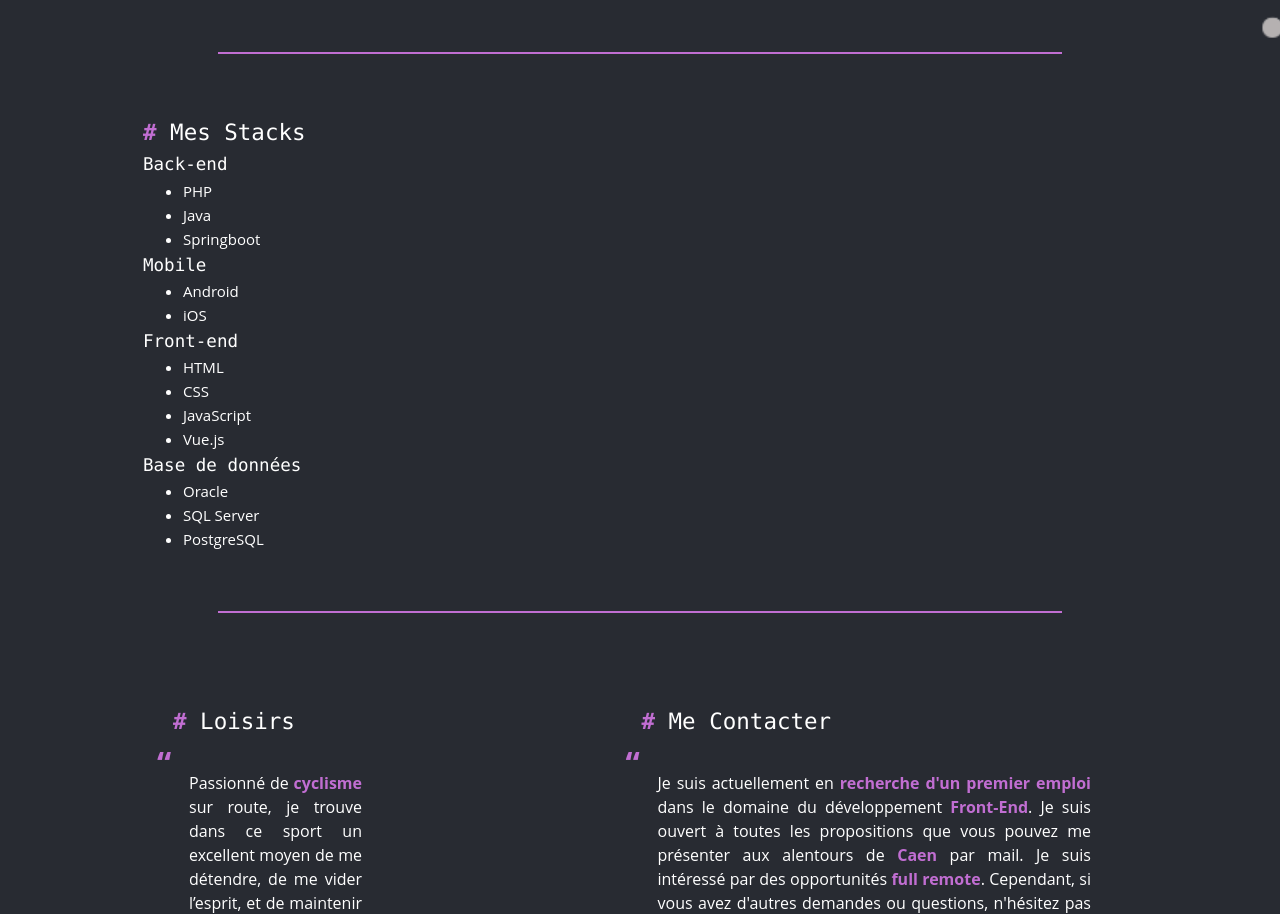
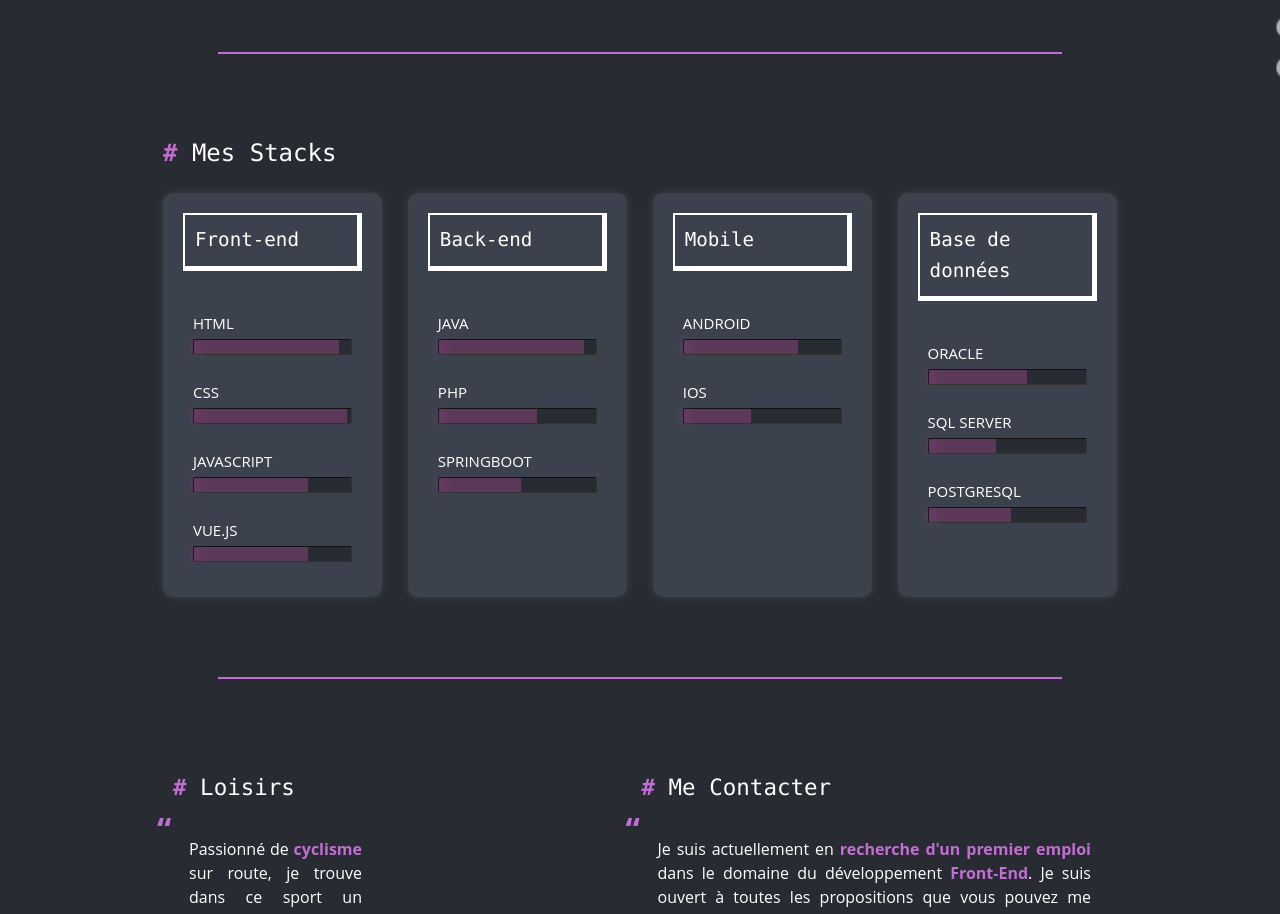
Before and after one commit to ArthurDesmonts/portfolio, a Vue app: page / in a window 1280 px wide. Shown: the part 1689-2603 px from the top of the page. Built offline with nearby package versions, Linux system fonts and the light colour scheme.

Commit message:
ADD : progress bars

```diff
--- a/src/components/StackComponent.vue
+++ b/src/components/StackComponent.vue
@@ -1,4 +1,16 @@
 <script setup>
+import {onMounted} from 'vue';
+
+//change the background color the box depending on the theme selected
+onMounted(() => {
+  const observer = new MutationObserver(() => {
+    document.querySelectorAll('.stair-box').forEach(box => {
+      box.style.backgroundColor = document.body.classList.contains('dark-theme') ? '#3c424d' : '#e1e3e1';
+    });
+  });
+
+  observer.observe(document.body, { attributes: true, attributeFilter: ['class'] });
+});
 
 </script>
 
@@ -7,35 +19,35 @@
     <h2><span class="icon">#</span> Mes Stacks</h2>
     <div class="stair-box-component">
       <div class="stair-box">
+        <h3>Front-end</h3>
+        <ul>
+          <li class="sk-html"><span>HTML</span></li>
+          <li class="sk-css"><span>CSS</span></li>
+          <li class="sk-js"><span>JavaScript</span></li>
+          <li class="sk-vue"><span>Vue.js</span></li>
+        </ul>
+      </div>
+      <div class="stair-box">
         <h3>Back-end</h3>
         <ul>
-          <li>PHP</li>
-          <li>Java</li>
-          <li>Springboot</li>
+          <li class="sk-java"><span>Java</span></li>
+          <li class="sk-php"><span>PHP</span></li>
+          <li class="sk-springboot"><span>Springboot</span></li>
         </ul>
       </div>
       <div class="stair-box">
         <h3>Mobile</h3>
         <ul>
-          <li>Android</li>
-          <li>iOS</li>
-        </ul>
-      </div>
-      <div class="stair-box">
-        <h3>Front-end</h3>
-        <ul>
-          <li>HTML</li>
-          <li>CSS</li>
-          <li>JavaScript</li>
-          <li>Vue.js</li>
+          <li class="sk-android"><span>Android</span></li>
+          <li class="sk-ios"><span>iOS</span></li>
         </ul>
       </div>
       <div class="stair-box">
         <h3>Base de données</h3>
         <ul>
-          <li>Oracle</li>
-          <li>SQL Server</li>
-          <li>PostgreSQL</li>
+          <li class="sk-oracle"><span>Oracle</span></li>
+          <li class="sk-sqlserver"><span>SQL Server</span></li>
+          <li class="sk-postgresql"><span>PostgreSQL</span></li>
         </ul>
       </div>
     </div>
@@ -43,5 +55,129 @@
 </template>
 
 <style scoped>
+.Stack {
+  margin-top: 50px;
+  padding: 20px;
+  border-radius: 10px;
+}
 
+.Stack h2 {
+  font-size: 1.5rem;
+  margin-bottom: 20px;
+}
+
+.stair-box-component {
+  display: flex;
+  justify-content: space-between;
+}
+
+.stair-box {
+  width: 23%;
+  padding: 20px;
+  background-color: #3c424d;
+  border-radius: 10px;
+  box-shadow: 0 0 10px rgba(255, 255, 255, 0.1);
+}
+
+.stair-box:hover {
+  box-shadow: 0 0 10px rgba(255, 255, 255, 0.3);
+  transition: 0.3s;
+  transform: scale(1.005);
+}
+
+.stair-box h3 {
+  font-size: 1.2rem;
+  margin-bottom: 10px;
+  border-top: 2px var(--text-color) solid;
+  border-left: 2px var(--text-color) solid;
+  border-bottom: 5px var(--text-color) solid;
+  border-right: 5px var(--text-color) solid;
+  padding: 10px;
+}
+
+.stair-box ul {
+  list-style: none;
+  padding: 10px;
+
+}
+
+.stair-box ul li {
+  --per: 50; /* Default percentage */
+  --dur: calc(calc(var(--per) / 100) * 1.5s);
+  margin: 0 0 5px 0;
+  list-style: none;
+  padding: 20px 0;
+  position: relative;
+  text-transform: uppercase;
+  font-size: 15px;
+}
+
+.stair-box ul li:before {
+  content: "";
+  position: absolute;
+  background: #1c1c1c;
+  height: 16px;
+  width: 100%;
+  left: 0;
+  bottom: 0;
+  border-radius: 2px;
+  border: 1px solid;
+  border-color: #111 #323232 #323232 #111;
+  --track: #5c3959;
+  background: linear-gradient(
+      90deg,
+      var(--track) calc(calc(var(--per) * 1%) + 4px),
+      var(--background-color) calc(calc(var(--per) * 1%) + 4px)
+  );
+}
+
+.stair-box ul li:after {
+  content: "";
+  height: 11px;
+  margin: 0 0 2px 0;
+  background: #c16ed2;
+  position: absolute;
+  box-shadow: 0 0 10px 1px #a44c9e;
+  left: 3px;
+  width: 0;
+  bottom: 0;
+  transition: all var(--dur) ease 0s;
+  animation: start 1s ease 0s 2 alternate;
+}
+
+.stair-box:hover ul li:after {
+  width: calc(calc(var(--per) * 1%) - 2px);
+}
+
+@keyframes start {
+  100% {
+    width: calc(calc(var(--per) * 1%) - 2px);
+  }
+}
+
+/* Skill percentage */
+.stair-box ul li.sk-php { --per: 60; }
+.stair-box ul li.sk-java { --per: 90; }
+.stair-box ul li.sk-springboot { --per: 50; }
+.stair-box ul li.sk-android { --per: 70; }
+.stair-box ul li.sk-ios { --per: 40; }
+.stair-box ul li.sk-html { --per: 90; }
+.stair-box ul li.sk-css { --per: 95; }
+.stair-box ul li.sk-js { --per: 70; }
+.stair-box ul li.sk-vue { --per: 70; }
+.stair-box ul li.sk-oracle { --per: 60; }
+.stair-box ul li.sk-sqlserver { --per: 40; }
+.stair-box ul li.sk-postgresql { --per: 50; }
+
+@media (max-width: 768px) {
+  .stair-box-component {
+    flex-direction: column;
+  }
+
+  .stair-box {
+    width: 100%;
+    margin-bottom: 20px;
+    text-align: center;
+  }
+}
 </style>
```
